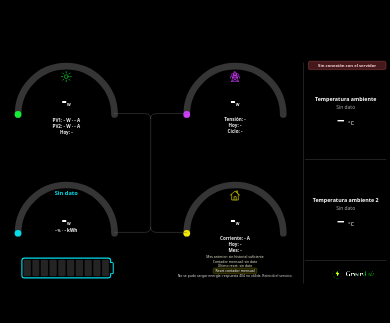
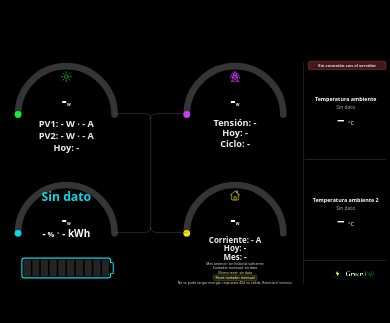
Before and after one commit to luchete80/deye-monitor, a plain HTML site: page deye_monitor/static/index.html in a window 390 px wide. Shown: the part 249-572 px from the top of the page. Drawn offline with Linux system fonts and the light colour scheme; no server answers.

Commit message:
changed fot size

```diff
--- a/deye_monitor/static/index.html
+++ b/deye_monitor/static/index.html
@@ -4,7 +4,7 @@
   <meta charset="utf-8">
   <meta name="viewport" content="width=device-width,initial-scale=1">
   <title>Deye Monitor</title>
-  <link rel="stylesheet" href="/static/style.css?v=48">
+  <link rel="stylesheet" href="/static/style.css?v=49">
   <link rel="stylesheet" href="/static/config.css?v=7">
 </head>
 <body>
--- a/deye_monitor/static/style.css
+++ b/deye_monitor/static/style.css
@@ -40,19 +40,18 @@ button[hidden]{display:none}
 .metric-icon--grid{color:var(--grid)}
 .metric-icon--load{color:var(--house)}
 .metric-secondary{position:static;display:block;max-width:100%;margin:0;color:#ededed;font-size:12px;font-weight:600;line-height:1.2;white-space:pre-line;text-shadow:none}
-.metric-details{position:absolute;top:53%;left:0;display:flex;width:100%;flex-direction:column;align-items:center;gap:1px;font-size:12px;line-height:1.22;text-align:center}
-.metric-card--solar #solar-details,.metric-card--grid .metric-secondary,.metric-card--load .metric-secondary{font-size:12px}
+.metric-details{position:absolute;top:53%;left:0;display:flex;width:100%;flex-direction:column;align-items:center;gap:1px;font-size:24px;line-height:1.15;text-align:center}
 .metric-card--solar .metric-value,.metric-card--grid .metric-value,.metric-card--load .metric-value,.battery-display .metric-value{inset:31% 0 auto;justify-content:flex-start;gap:2px}
 .metric-card--solar .metric-secondary,.metric-card--grid .metric-secondary,.metric-card--load .metric-secondary{white-space:nowrap}
 .metric-card--solar #solar-details{white-space:pre-line;line-height:1.35}
-.metric-card--load .metric-details{top:53%}
-.metric-card--load .energy-summary{position:absolute;z-index:3;top:71%;left:0;display:flex;width:100%;flex-direction:column;align-items:center;gap:2px;color:#e7e7d3;text-align:center;font-size:10px;line-height:1.1}
+.metric-card--load .metric-details{font-size:21px;line-height:1.03}
+.metric-card--load .energy-summary{position:absolute;z-index:3;top:77.1%;left:0;display:flex;width:100%;flex-direction:column;align-items:center;gap:1px;color:#e7e7d3;text-align:center;font-size:10px;line-height:1.1}
 .metric-card--load .energy-summary button{font-size:10px;line-height:1.1}
 .metric-card--load .energy-summary #energy-status{color:#ddd}
 .battery-display{position:absolute;inset:0;display:block;color:#fff}
 .battery-display .metric-primary{font-size:clamp(40px,5.4vw,56px)}
-.battery-flow-status{position:absolute;top:11%;left:0;display:block;width:100%;color:var(--battery);font-size:18px;font-weight:700;line-height:1.1;text-align:center}
-.battery-state-line{display:block;color:#fff;font-size:14px;font-weight:650;line-height:1.1;white-space:nowrap}
+.battery-flow-status{position:absolute;top:11%;left:0;display:block;width:100%;color:var(--battery);font-size:32px;font-weight:700;line-height:1.1;text-align:center}
+.battery-state-line{display:block;color:#fff;font-size:26px;font-weight:650;line-height:1.1;white-space:nowrap}
 .battery-state-line .metric-unit{font-size:.75em}
 .battery-separator{color:#aaa}
 .battery-shell{position:absolute;top:73%;left:16%;width:68%;height:19%;margin:0;padding:3px;overflow:visible;border:3px solid var(--battery);border-radius:8px;background:#000;box-shadow:none}
@@ -87,10 +86,8 @@ button[hidden]{display:none}
 .dashboard-footer{display:none}
 @media(max-width:700px){
   .metric-icon{width:30px;height:30px}
-  .metric-card--load .energy-summary{top:71%;gap:1px;font-size:9px}
+  .metric-card--load .energy-summary{font-size:9px}
   .metric-card--load .energy-summary button{font-size:9px}
-  .battery-flow-status{font-size:15px}
-  .battery-state-line{font-size:12px}
   .ambient-card h2,.ambient-card--second h2{font-size:14px}
   .ambient-reading,.ambient-card--second .ambient-reading{font-size:34px}
 }
```
